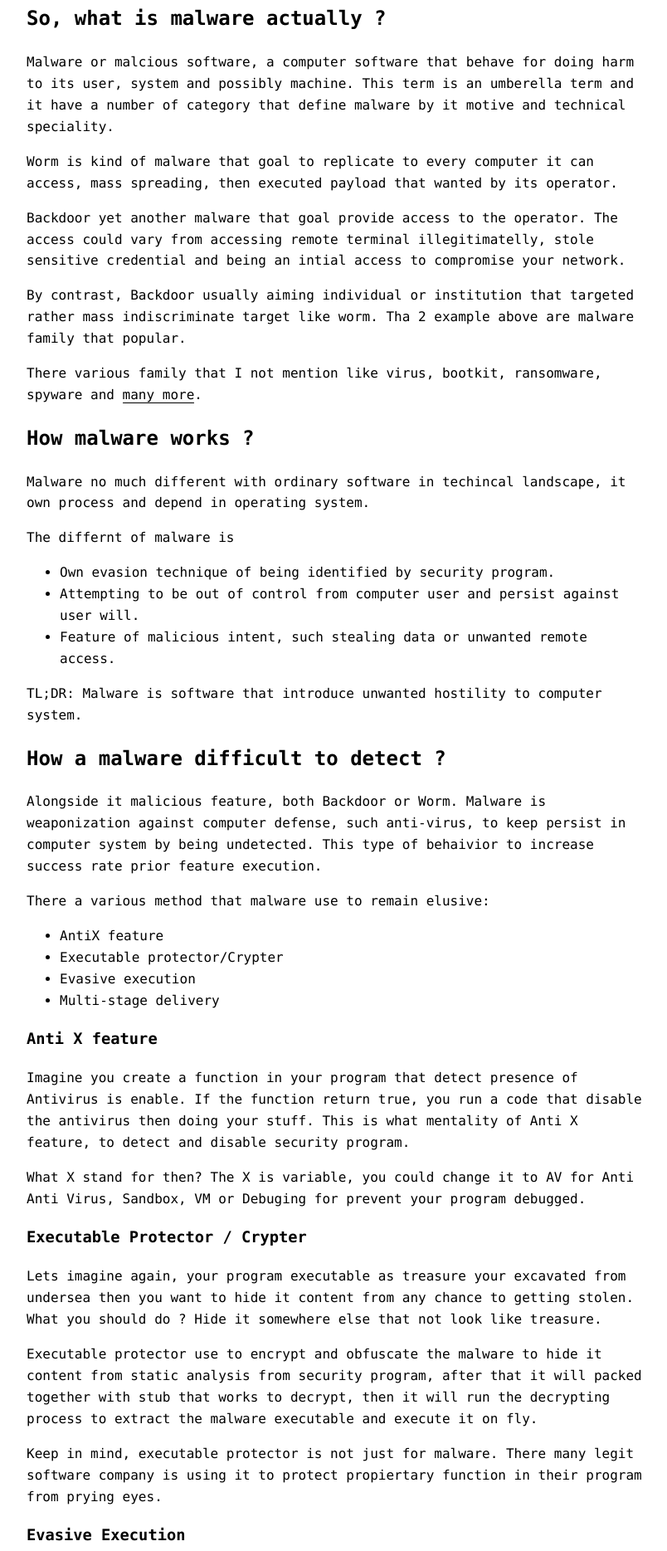
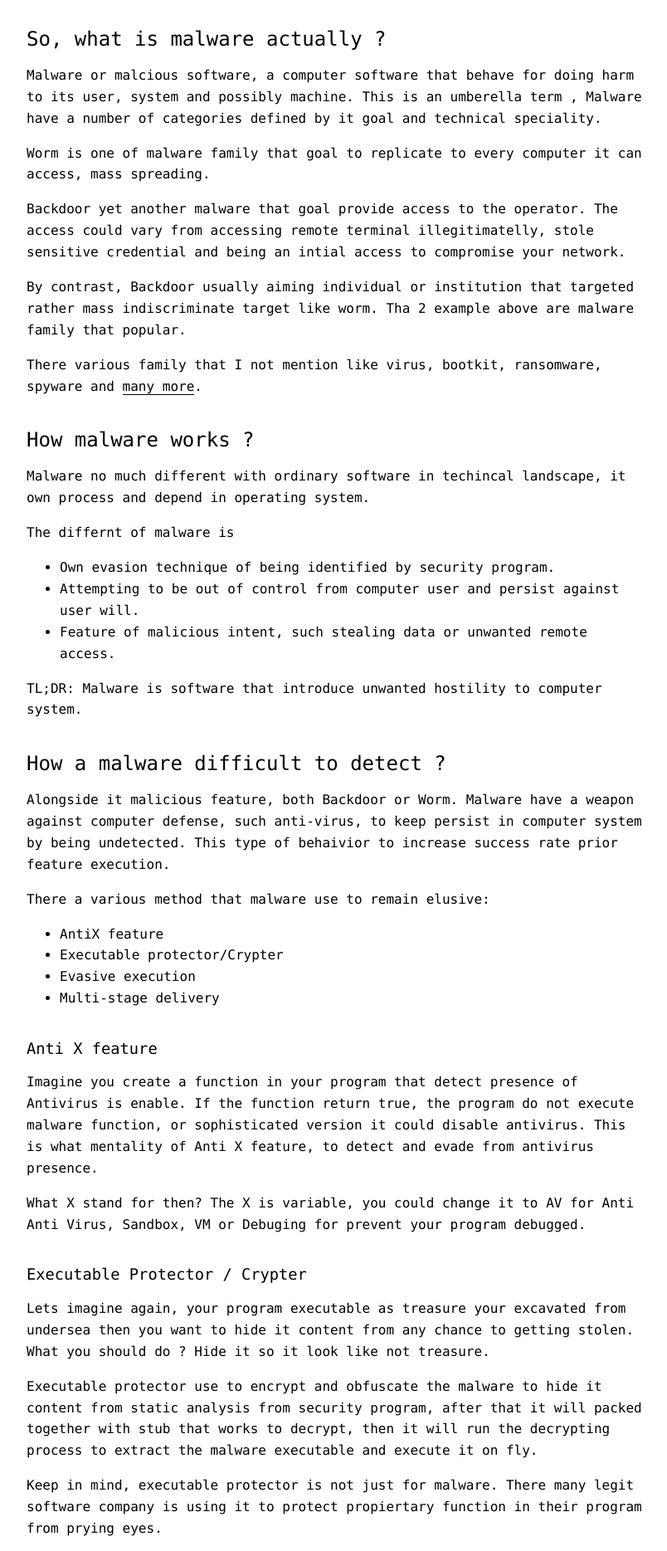
Before and after one commit to glatika/glatika.github.io, a plain HTML site: page writing/malware-101.html in a window 1280 px wide. Shown: the part 524-2393 px from the top of the page at 83% size, without its empty margins (233-1037 px from the left). Drawn offline with Linux system fonts and the light colour scheme.

Commit message:
editorial: fix word

```diff
--- a/rxi.css
+++ b/rxi.css
@@ -1,3 +1,16 @@
+@media only screen and (max-width: 520px){
+  body{
+    font-size: 1.2em;
+  }
+}
+
+h1,h2,h3{
+  line-height: 1.2;
+  padding-top: 18px;
+  margin-bottom: 10px;
+  font-weight: normal;
+}
+
 body{
     margin: 60px auto;
     margin-bottom: 60px;
@@ -26,6 +39,7 @@ a:hover{
   background: #000;
   text-decoration: none;
 }
+
 
 
 @media(prefers-color-scheme: dark){
--- a/writing/malware-101.html
+++ b/writing/malware-101.html
@@ -16,9 +16,9 @@
 
 <h1 id="Malware-101-:-What-is,-How-it-evade,-spread-and-avoid-it-from-your-system.">Malware 101 : What is, How it evade, spread and avoid it from your system.
 </h1>
-<p>The transformation how computer programming from connecting bunch of wire into stored
-inside machine reducing cost and simplify workflow to operating computer. We can
-installed Firefox browser without plugin bunch of cables to install it -
+<p>The transformation how computer programming from connecting bunch of wires into stored
+instuction set - called stored programe, in machine have reducing cost and simplify workflow to operate computer. We can
+installed Firefox browser without plug bunch of cables to install it -
  except network cable if you use wired internet. This
 opportunity unlock another side of computation, a malcious one.
 </p>
@@ -29,11 +29,11 @@ even nowadays it become medium of cyber espionage, digital extortion and geopoli
 <h2 id="So,-what-is-malware-actually-?">So, what is malware actually ?
 </h2>
 <p>Malware or malcious software, a computer software that behave for
-doing harm to its user, system and possibly machine. This term is an umberella term
-and it have a number of category that define malware by it motive and technical speciality.
+doing harm to its user, system and possibly machine. This is an umberella term
+, Malware have a number of categories defined by it goal and technical speciality.
 </p>
-<p>Worm is kind of malware that goal to replicate to every computer it can access,
-mass spreading, then executed payload that wanted by its operator.
+<p>Worm is one of malware family that goal to replicate to every computer it can access,
+mass spreading.
 </p>
 <p>Backdoor yet another malware that goal provide access to the operator. The access could
 vary from accessing remote terminal illegitimatelly, stole sensitive credential and being an
@@ -59,8 +59,8 @@ it own process and depend in operating system.
 </p>
 <h2 id="How-a-malware-difficult-to-detect-?">How a malware difficult to detect ?
 </h2>
-<p>Alongside it malicious feature, both Backdoor or Worm. Malware is
-weaponization against computer defense, such anti-virus, to keep persist in computer
+<p>Alongside it malicious feature, both Backdoor or Worm. Malware have a
+weapon against computer defense, such anti-virus, to keep persist in computer
 system by being undetected.
 This type of behaivior to increase success rate prior feature execution.
 </p>
@@ -74,8 +74,9 @@ This type of behaivior to increase success rate prior feature execution.
 </ul><h3 id="Anti-X-feature">Anti X feature
 </h3>
 <p>Imagine you create a function in your program that detect presence of Antivirus is enable.
-If the function return true, you run a code that disable the antivirus then doing your stuff.
-This is what mentality of Anti X feature, to detect and disable security program.
+If the function return true, the program do not execute malware function, or sophisticated
+version it could disable antivirus. This is what mentality of Anti X feature, to detect and evade
+from antivirus presence.
 </p>
 <p>What X stand for then? The X is variable, you could change it to AV for Anti Anti Virus, Sandbox, VM
 or Debuging for prevent your program debugged.
@@ -83,7 +84,7 @@ or Debuging for prevent your program debugged.
 <h3 id="Executable-Protector-/-Crypter">Executable Protector / Crypter
 </h3>
 <p>Lets imagine again, your program executable as treasure your excavated from undersea then you want to hide it content
-from any chance to getting stolen. What you should do ? Hide it somewhere else that not look like treasure.
+from any chance to getting stolen. What you should do ? Hide it so it look like not treasure.
 </p>
 <p>Executable protector use to encrypt and obfuscate the malware to hide it content from static analysis from security program,
  after that it will packed together with stub that works to decrypt, then it will run the decrypting process to extract the
@@ -125,7 +126,9 @@ the malware developer.
 </p>
 <h2 id="How-malware-spread-?">How malware spread ?
 </h2>
-<p>Malware could not spread itself, there a technique that use in malware campaign to reach you.
+<p>Malware could not spread itself after it compiled,
+there a technique that use in malware campaign to reach
+you .
 </p>
 <h3 id="Spear-Phising">Spear-Phising
 </h3>
@@ -207,8 +210,6 @@ then put it inside zip archive with password.
 that extra price to be more secure. There are open source AV and it lightweight,
 <a href="https://www.clamav.net">ClamAV</a>.
 </p>
-<p>This is optional.
-</p>
 <h3 id="Keep-your-operating-system-updated">Keep your operating system updated
 </h3>
 <p>Self-explanatory, even Windows update kinda annoying.
```
